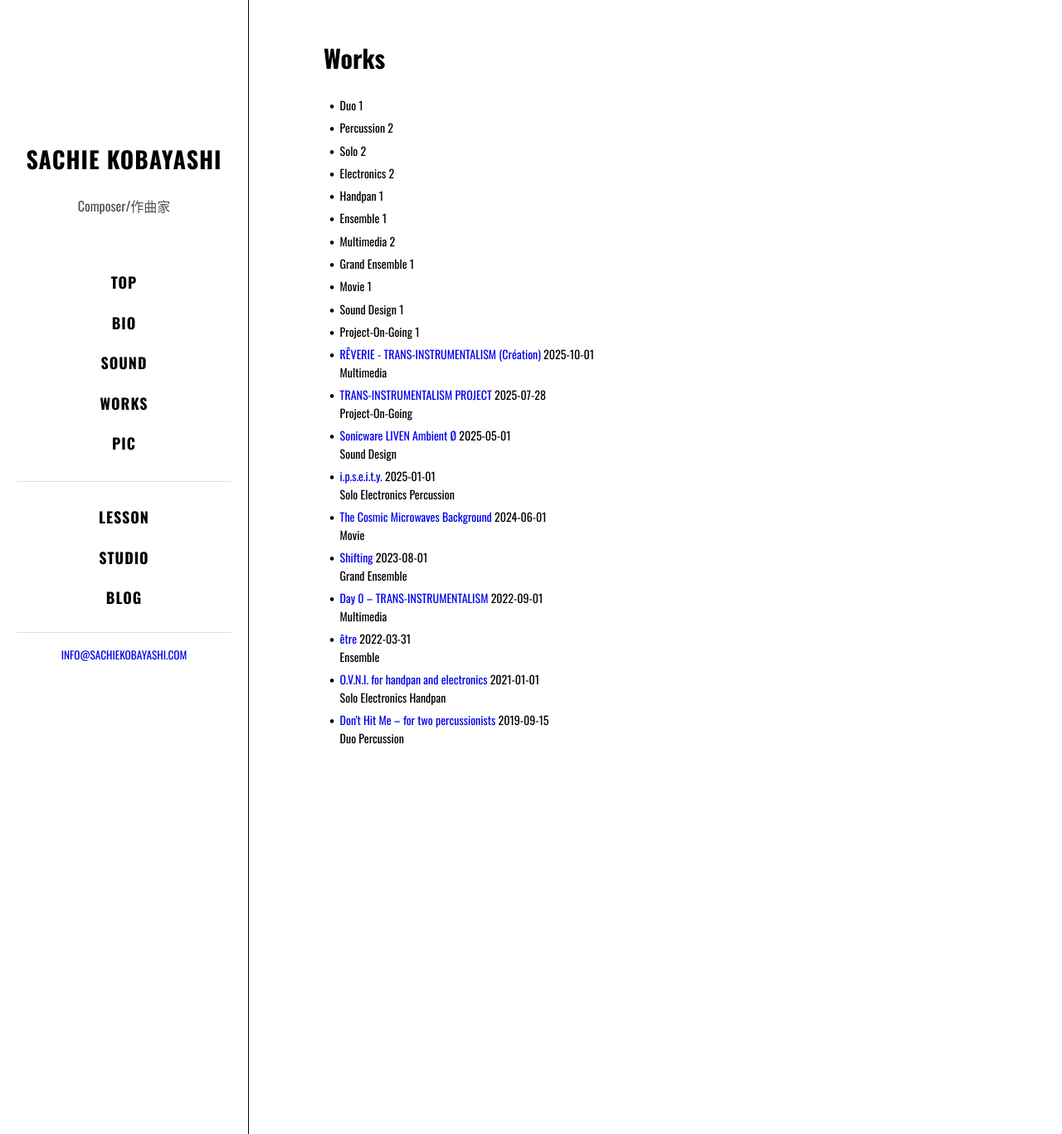
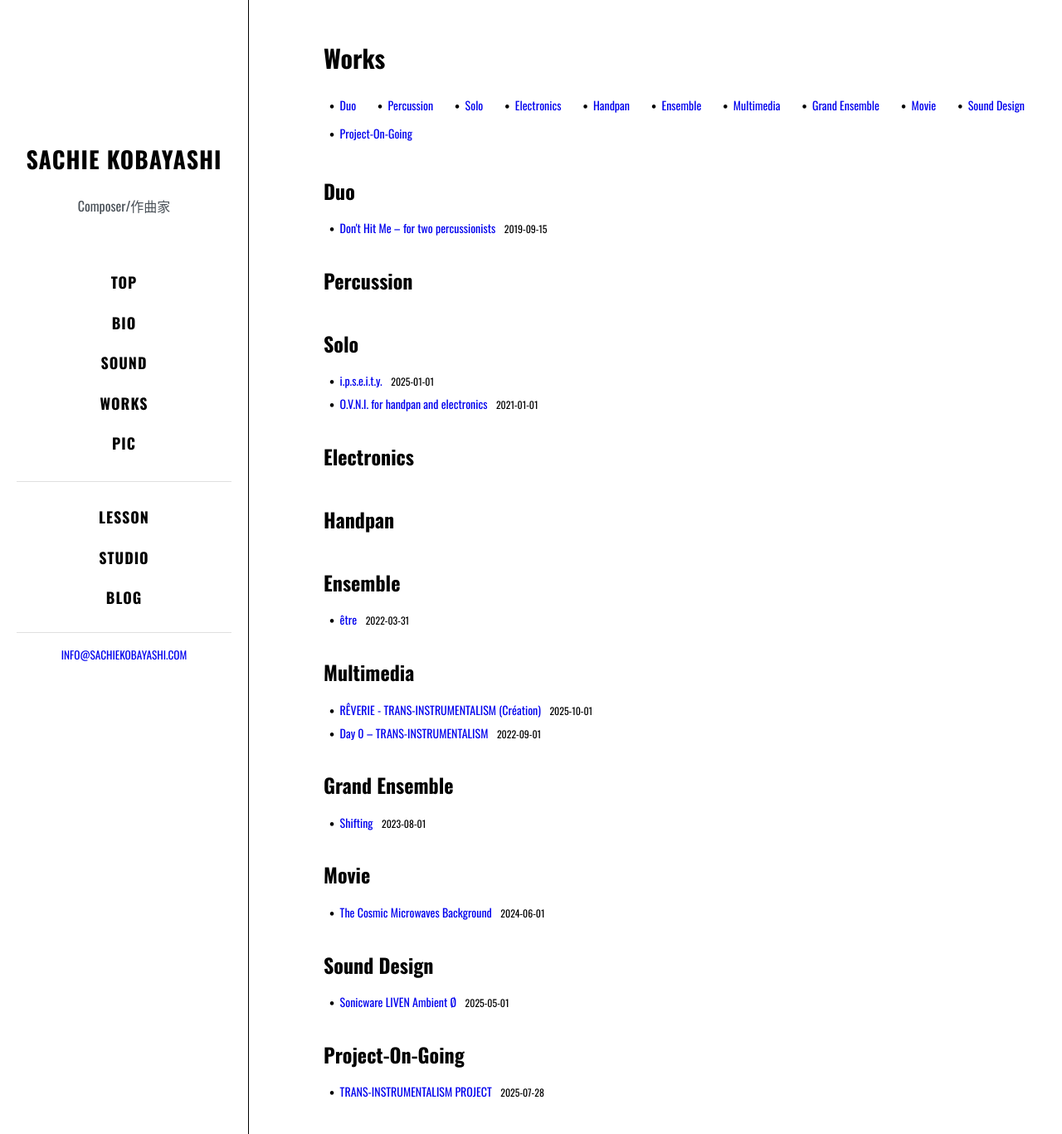
Before and after one commit to kbys88/kbys88.github.io, a Jekyll site: the page built from tags/index.html, in a window 1280 px wide and 1367 px high. Shown: the whole window at 83% size. Built offline with Jekyll 4.4.1, drawn with Linux system fonts in a browser that asks for light colours; nearby versions of some CDN libraries; some web fonts are replaced.

Commit message:
Update index.html

```diff
--- a/tags/index.html
+++ b/tags/index.html
@@ -8,21 +8,20 @@ permalink: /works/
   <h2>No post found</h2>
 {% endif %}
 
-<div class="works-tags">
-  <ul class="label">
+<div class="works-page">
+  <ul class="works-label">
     {% for tag in site.tags %}
-      <li>
-        <span>{{ tag[0] }}</span>
-        <span class="count">{{ tag[1] | size }}</span>
-      </li>
+      <li><a href="#{{ tag[0] | slugify }}">{{ tag[0] }}</a></li>
     {% endfor %}
   </ul>
-</div>
 
+  {% for tag in site.tags %}
+    <section class="works-section">
+      <h2 id="{{ tag[0] | slugify }}">{{ tag[0] }}</h2>
       <ul class="works-list">
         {% for post in site.posts %}
-    {% if post.title != null %}
-      <li class="work-card">
+          {% if post.title and post.tags[0] == tag[0] %}
+            <li>
               {% if post.link %}
                 <a href="{{ post.link }}">
               {% else %}
@@ -30,17 +29,52 @@ permalink: /works/
               {% endif %}
                   {{ post.title }}
                 </a>
-
               <time>{{ post.date | date: "%Y-%m-%d" }}</time>
-
-        {% if post.tags %}
-          <div class="work-tags">
-            {% for tag in post.tags %}
-              <span>{{ tag }}</span>
-            {% endfor %}
-          </div>
-        {% endif %}
             </li>
           {% endif %}
         {% endfor %}
       </ul>
+    </section>
+  {% endfor %}
+</div>
+
+<style>
+  .works-label {
+    display: flex;
+    flex-wrap: wrap;
+    gap: 0.5rem 1rem;
+    list-style: none;
+    padding: 0;
+    margin: 0 0 2rem;
+  }
+
+  .works-label a {
+    text-decoration: none;
+  }
+
+  .works-section {
+    margin-bottom: 2rem;
+  }
+
+  .works-section h2 {
+    margin-bottom: 0.75rem;
+  }
+
+  .works-list {
+    list-style: none;
+    padding: 0;
+    margin: 0;
+  }
+
+  .works-list li {
+    display: flex;
+    gap: 0.75rem;
+    align-items: baseline;
+    margin-bottom: 0.45rem;
+  }
+
+  .works-list time {
+    font-size: 0.85em;
+    white-space: nowrap;
+  }
+</style>
```
Lines whose indentation alone changed are shown as unchanged.
